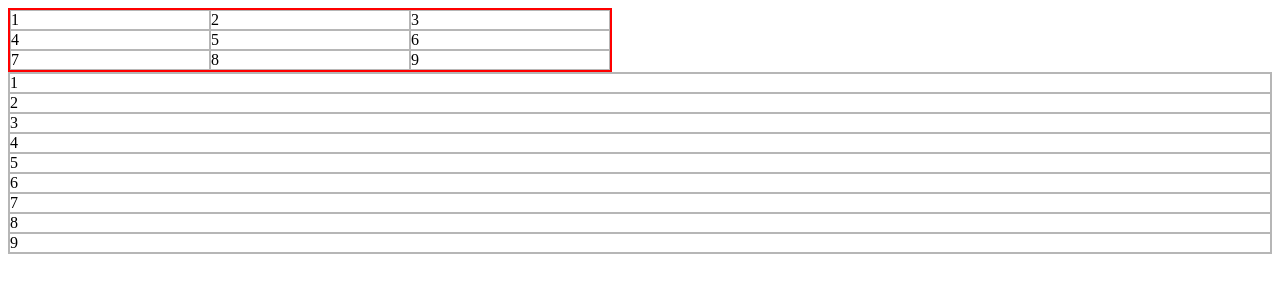
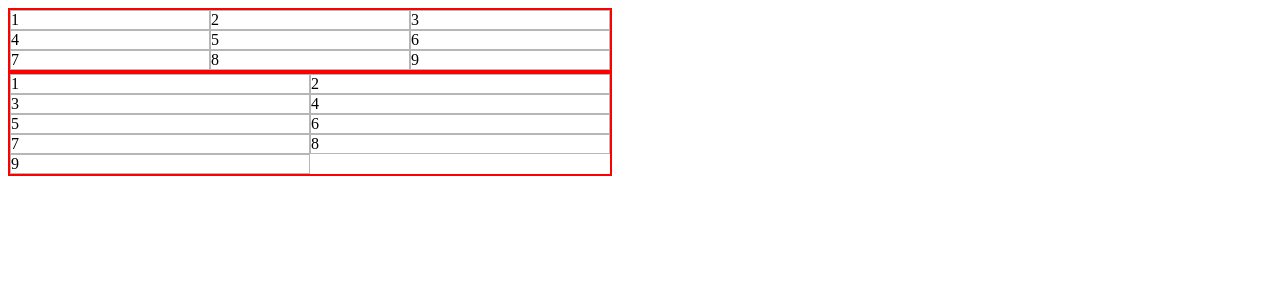
Before and after one commit to qblxx1337/grid, a plain HTML site: page 230/index.html in a window 1280 px wide. Drawn offline with Linux system fonts and the light colour scheme.

Commit message:
end 2,230

```diff
--- a/230/style.css
+++ b/230/style.css
@@ -7,3 +7,9 @@
 div {
     border: 1px solid rgba(0, 0, 0, 0.288);
 }
+#parent2 {
+    display: grid;
+    grid-template-columns: repeat(auto-fit, minmax(300px, 1fr));
+    width: 600px;
+    border: 2px solid red;
+}
```
